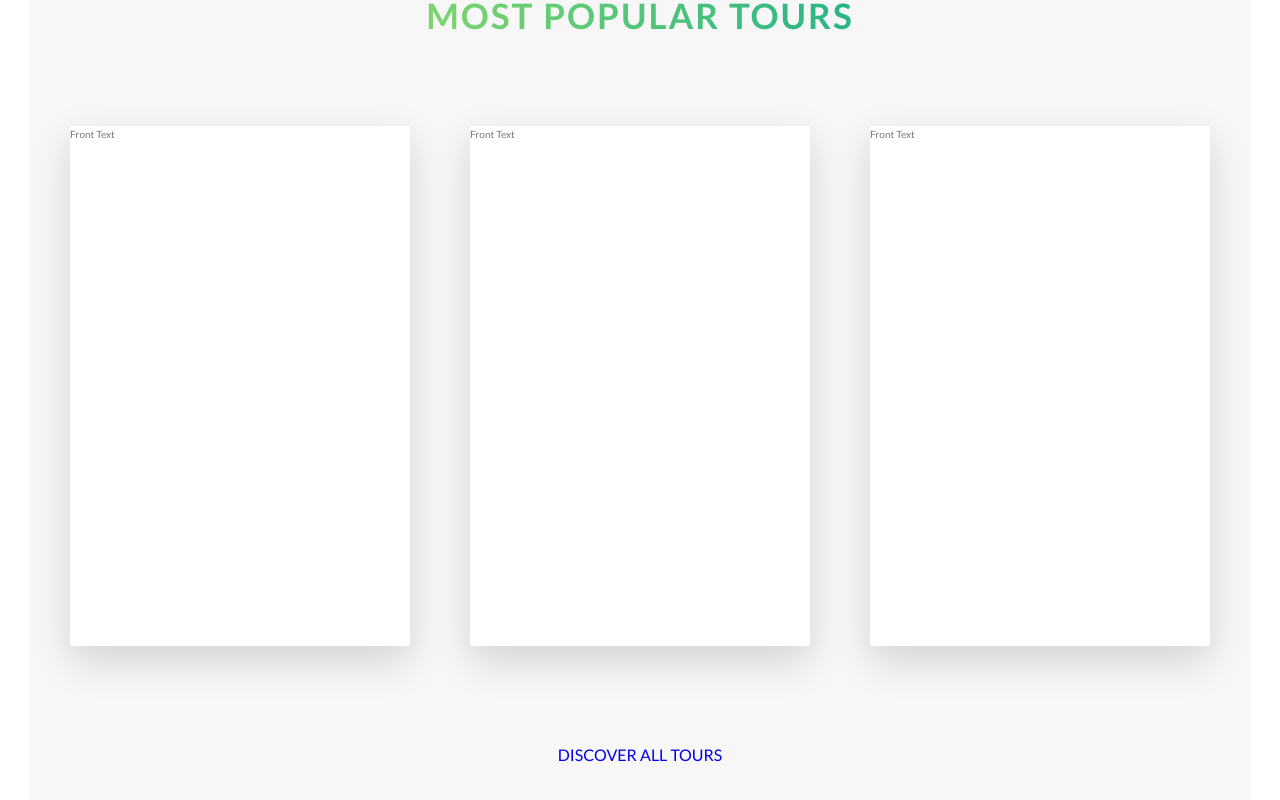
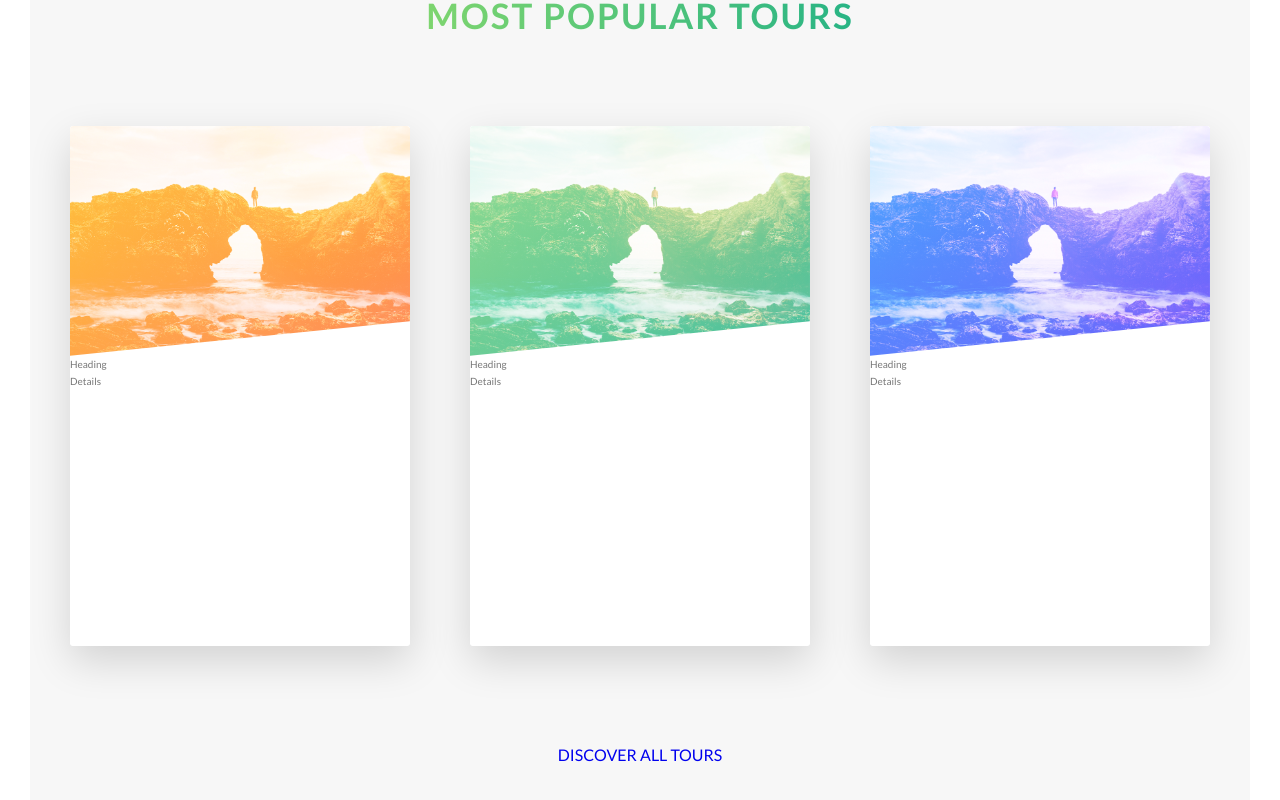
Before and after one commit to LauraTelqiu/natours-react, a React (Create React App) app: page / in a window 1280 px wide. Shown: the part 2359-3159 px from the top of the page. Built offline with nearby package versions, Linux system fonts and the light colour scheme.

Commit message:
front card image

```diff
--- a/package.json
+++ b/package.json
@@ -38,6 +38,7 @@
     ]
   },
   "devDependencies": {
-    "node-sass": "^8.0.0"
+    "node-sass": "^8.0.0",
+    "url-loader": "^4.1.1"
   }
 }
--- a/src/components/TourCards.js
+++ b/src/components/TourCards.js
@@ -7,13 +7,19 @@ function TourCards() {
     <div className="row">
 
       {tours.map((tour) => {
-        const { id, frontTitle, backTitle, className } = tour;
+        const { id, cardPicture, heading, details, cardSideBack } = tour;
         return (
           <div key={id} className="col-1-of-3">
             <div className="card">
-              <div className="card__side card__side--front">{frontTitle}</div>
-              <div className={`card__side card__side--back ${className}`}>{backTitle}</div>
+              <div className="card__side card__side--front">
+                <div className={`card__picture ${cardPicture}`}>
+                  &nbsp;
+                </div>
+                <div className="card_heading">{heading} </div>
+                <div className="card_details">{details}</div>
 
+              </div>
+              <div className={`card__side card__side--back ${cardSideBack}`}>BACK</div>
 
 
             </div>
--- a/src/data.js
+++ b/src/data.js
@@ -37,23 +37,23 @@ export const features = [
 export const tours = [
   {
     id: 1,
-    frontTitle: "Front Text",
-    backTitle: 'Back Text',
-    className: "card__side--back-1"
+    cardPicture: "card__picture--1",
+    heading: "Heading",
+    details: "Details",
+    cardSideBack: "card__side--back-1",
   },
   {
     id: 2,
-    frontTitle: "Front Text",
-    backTitle: 'Back Text',
-    className: "card__side--back-2"
+    cardPicture: "card__picture--2",
+    heading: "Heading",
+    details: "Details",
+    cardSideBack: "card__side--back-2",
   },
   {
     id: 3,
-    frontTitle: "Front Text",
-    backTitle: 'Back Text',
-    className: "card__side--back-3"
-
-
-
+    cardPicture: "card__picture--3",
+    heading: "Heading",
+    details: "Details",
+    cardSideBack: "card__side--back-3",
   }
-]
+];
--- a/src/sass/components/_card.scss
+++ b/src/sass/components/_card.scss
@@ -57,4 +57,41 @@
   &:hover &__side--back {
     transform: rotateY(0);
   }
+  // FRONT SIDE STYLING
+  &__picture {
+    background-size: cover;
+    height: 23rem;
+    background-blend-mode: screen;
+    -webkit-clip-path: polygon(0 0, 100% 0, 100% 85%, 0 100%);
+    clip-path: polygon(0 0, 100% 0, 100% 85%, 0 100%);
+    border-top-left-radius: 3px;
+    border-top-right-radius: 3px;
+
+    &--1 {
+      background-image: linear-gradient(
+          to right bottom,
+          $color-secondary-light,
+          $color-secondary-dark
+        ),
+        url("/src/img/nat-5.jpg");
+    }
+
+    &--2 {
+      background-image: linear-gradient(
+          to right bottom,
+          $color-primary-light,
+          $color-primary-dark
+        ),
+        url("/src/img/nat-5.jpg");
+    }
+
+    &--3 {
+      background-image: linear-gradient(
+          to right bottom,
+          $color-tertiary-light,
+          $color-tertiary-dark
+        ),
+        url("/src/img/nat-5.jpg");
+    }
+  }
 }
--- a/src/sass/main.css
+++ b/src/sass/main.css
@@ -290,6 +290,24 @@ body {
 .card:hover .card__side--back {
   transform: rotateY(0);
 }
+.card__picture {
+  background-size: cover;
+  height: 23rem;
+  background-blend-mode: screen;
+  -webkit-clip-path: polygon(0 0, 100% 0, 100% 85%, 0 100%);
+  clip-path: polygon(0 0, 100% 0, 100% 85%, 0 100%);
+  border-top-left-radius: 3px;
+  border-top-right-radius: 3px;
+}
+.card__picture--1 {
+  background-image: linear-gradient(to right bottom, #ffb900, #ff7730), url("/src/img/nat-5.jpg");
+}
+.card__picture--2 {
+  background-image: linear-gradient(to right bottom, #7ed56f, #28b485), url("/src/img/nat-5.jpg");
+}
+.card__picture--3 {
+  background-image: linear-gradient(to right bottom, #2998ff, #5643fa), url("/src/img/nat-5.jpg");
+}
 
 .header {
   height: 95vh;
```
Also changed, not shown: 2 other files (tests, documents, lock files or other folders).
